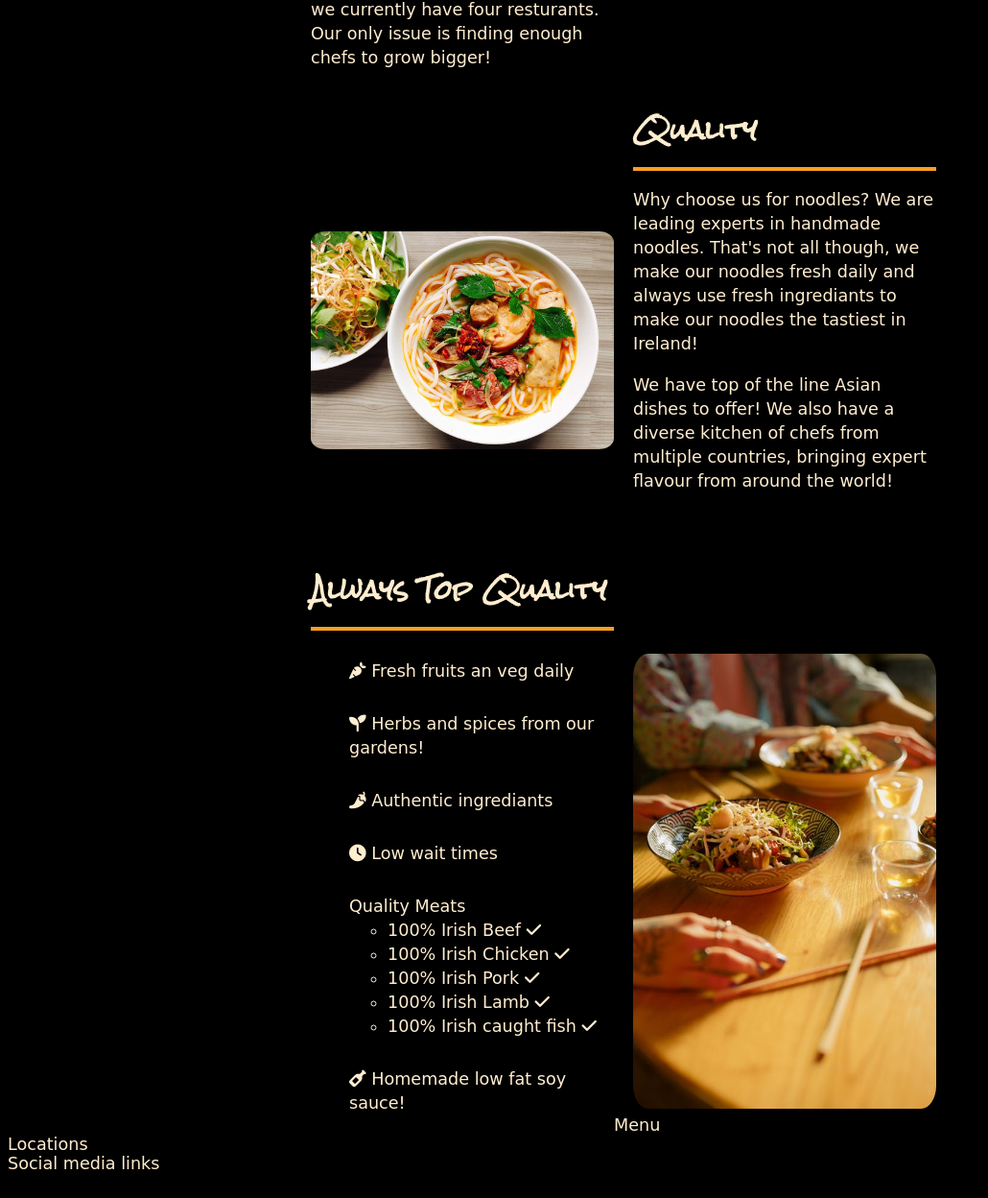
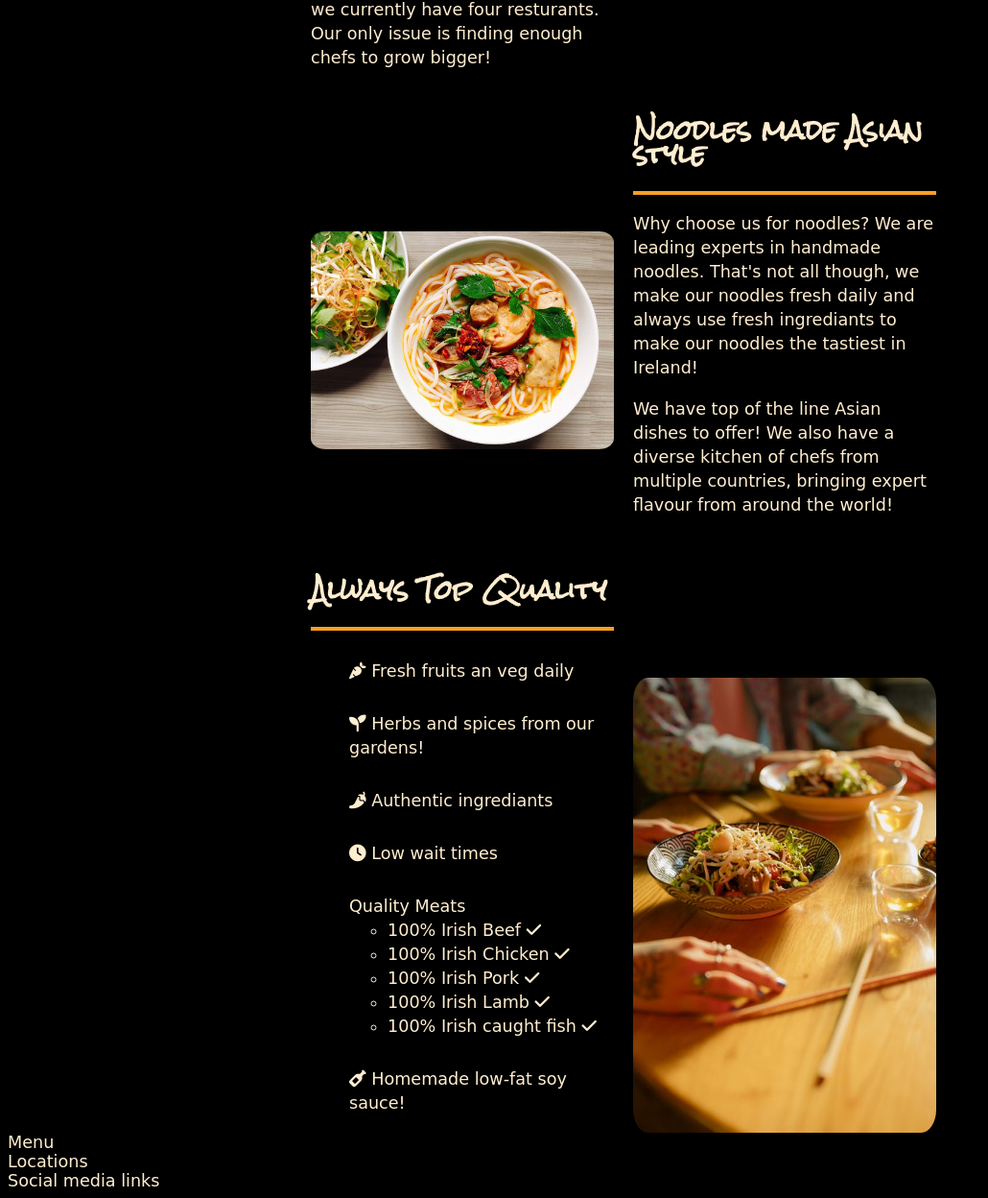
Before and after one commit to KristianColville1/raza-noodles, a plain HTML site: page index.html in a window 1280 px wide. Shown: the part 1213-2461 px from the top of the page at 96% size, without its empty margins (0-1030 px from the left). Drawn offline with Linux system fonts and the light colour scheme; a web font is replaced by a local one.

Commit message:
Replace heading name with new one

```diff
--- a/index.html
+++ b/index.html
@@ -79,7 +79,7 @@
                             <li>100% Irish caught fish <i class="fas fa-check"></i></li>
                         </ul>
                     </li>
-                    <li><i class="fas fa-wine-bottle"></i> Homemade low fat soy sauce!</li>
+                    <li><i class="fas fa-wine-bottle"></i> Homemade low-fat soy sauce!</li>
                 </ol>
             </div>
         </div>
@@ -91,7 +91,7 @@
         </div>
         <div class="right-about">
             <div class="right-about-content">
-                <h3 class="yellow-color">Quality</h3>
+                <h3 class="yellow-color">Noodles made Asian style</h3>
                 <hr>
                 <p>Why choose us for noodles? We are leading experts in handmade noodles.
                     That's not all though, we make our noodles fresh daily and always use fresh
```
